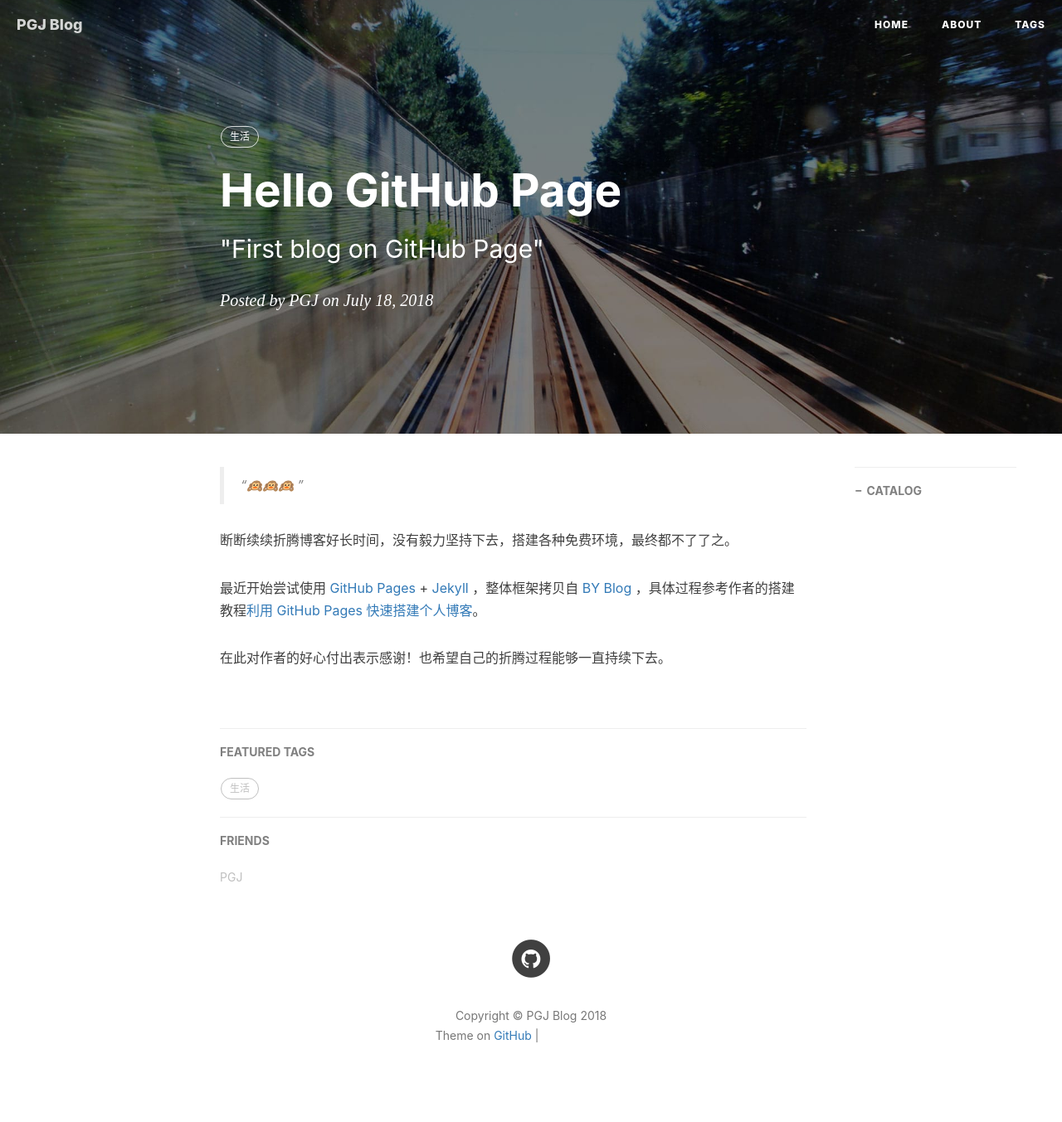
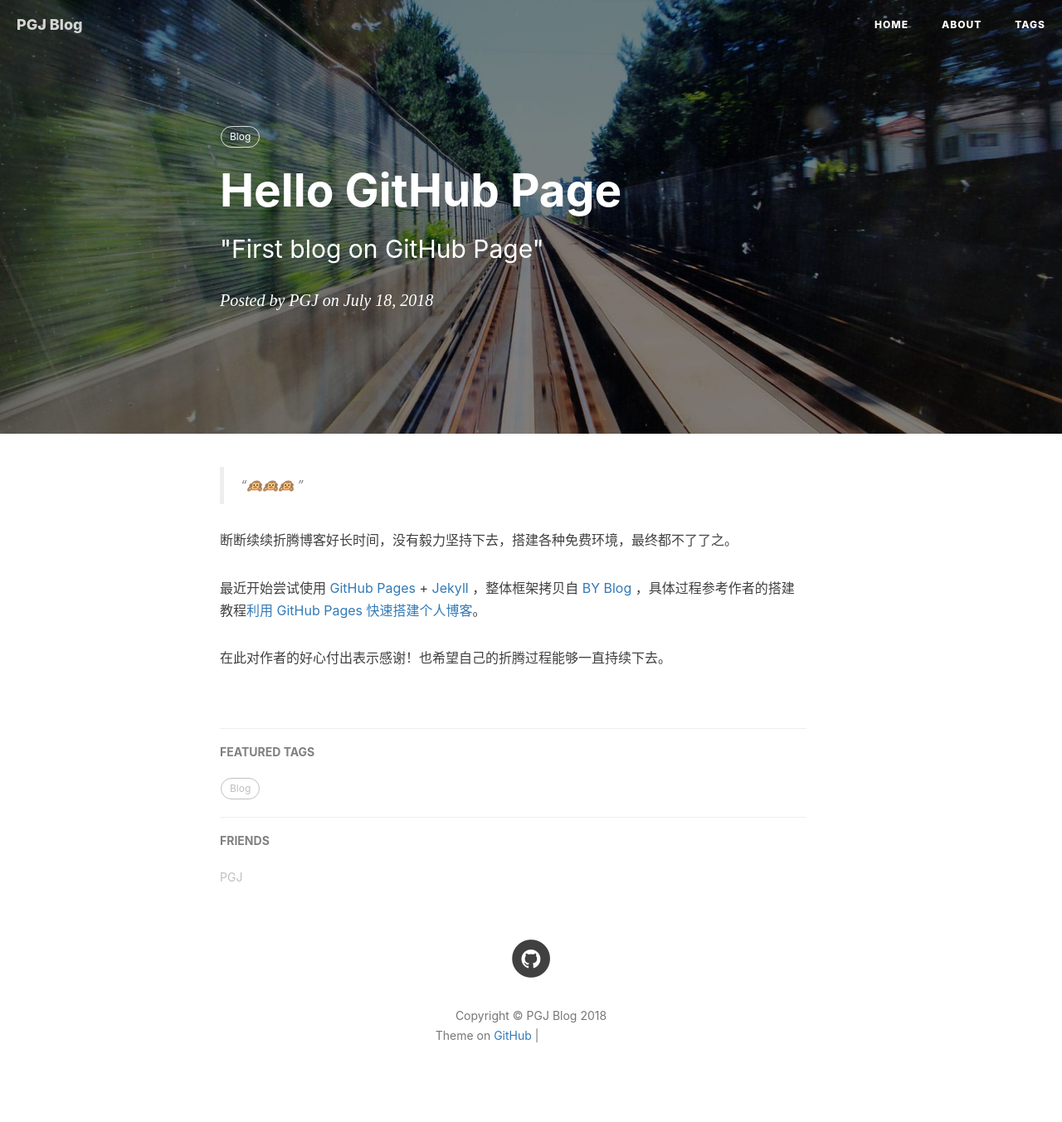
Before and after one commit to cddypang/cddypang.github.io, a Jekyll site: the page built from _posts/2018-07-18-Fisrt-GitHubPage.md, in a window 1280 px wide. Shown: the whole page at 83% size. Built offline with Jekyll 4.4.1, drawn with Linux system fonts in a browser that asks for light colours; nearby versions of some CDN libraries; comment, search, counter and statistics services are not loaded; grey boxes are pictures that could not be loaded.

Commit message:
1. fix blog;

```diff
--- a/_posts/2018-07-18-Fisrt-GitHubPage.md
+++ b/_posts/2018-07-18-Fisrt-GitHubPage.md
@@ -5,9 +5,9 @@ subtitle:    "\"First blog on GitHub Page\""
 date:       2018-07-18
 author:     PGJ
 header-img: img/post-bg-2015.jpg
-catalog: true
+catalog: false
 tags:
-    - 生活
+    - Blog
 ---
 
 > “🙉🙉🙉 ”
```
